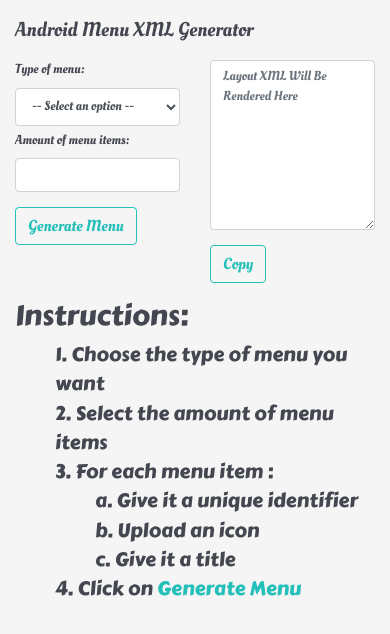
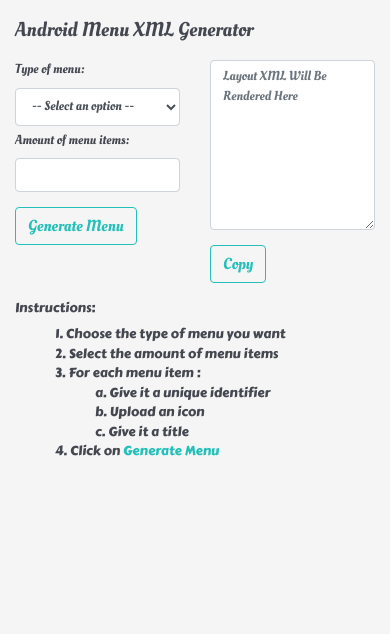
Before and after one commit to TomerPacific/Android-XML-Menu-Generator, a plain HTML site: page index.html in a window 390 px wide. Drawn offline with nearby package versions, Linux system fonts and the light colour scheme.

Commit message:
PWA styling font to be responsive

```diff
--- a/index.html
+++ b/index.html
@@ -67,7 +67,7 @@
 </div> <!-- end container -->
 
  <div class="container" id="instructions">
-     <h3>Instructions:</h3>
+     <span>Instructions:</span>
      <div id="explanation">
         <ol>
             <li>Choose the type of menu you want</li>
--- a/style.css
+++ b/style.css
@@ -52,11 +52,11 @@ button, input, select, option {
 #instructions {
     font-family: 'Carter One', cursive;
     margin-top: 4%;
+    font-size: 1.5em;
 }
 
 #explanation {
     list-style-position: inside;
-    font-size: 1.5em;
     font-family: 'Carter One', cursive;
     margin-top:2%;
 }
@@ -64,3 +64,10 @@ button, input, select, option {
 #generate_menu{
     color: #24bfb9;
 }
+
+
+@media screen and (max-width: 500px) {
+ #instructions {
+    font-size: 1em;
+  }
+}
```
